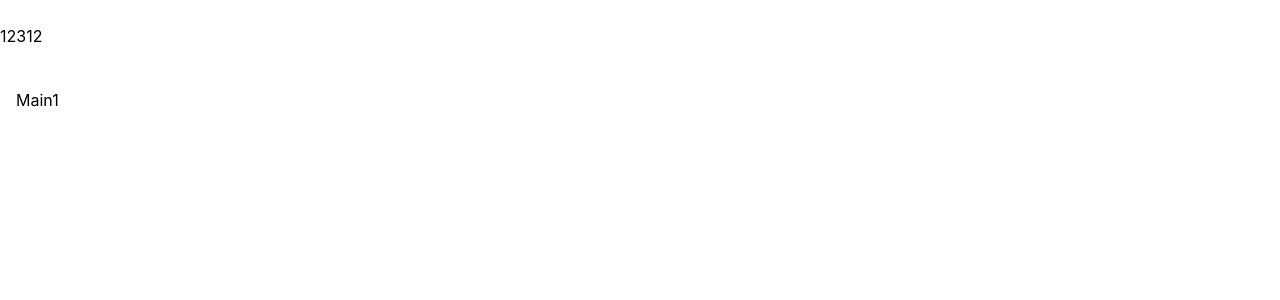
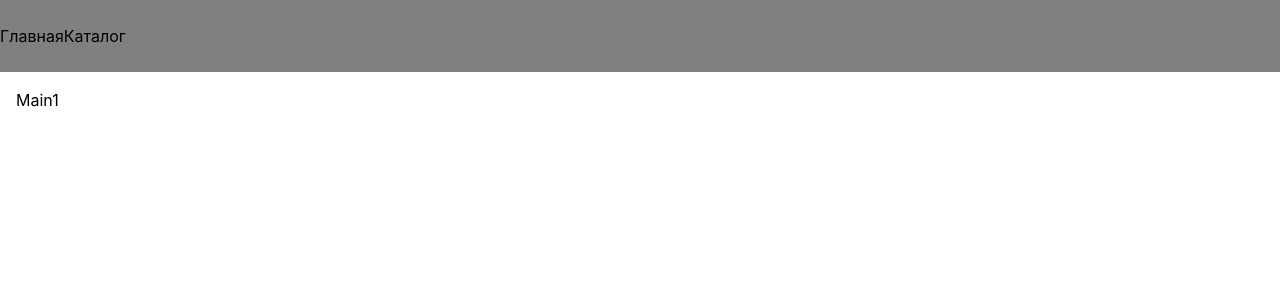
Before and after one commit to ProkoshkinLeonid/wheels_react, a React (Vite) app: page /main in a window 1280 px wide. Shown: the top 300 px of the page. Built offline with nearby package versions, Linux system fonts and the light colour scheme.

Commit message:
add header

```diff
--- a/src/App.tsx
+++ b/src/App.tsx
@@ -3,6 +3,7 @@ import { Outlet, useNavigate } from "react-router-dom"
 
 import { AppShell, Flex, Group } from "@mantine/core"
 
+import { Header } from "./components/Header.tsx"
 import { PAGES } from "./pages/utils/routes.constants.ts"
 
 function App() {
@@ -21,9 +22,9 @@ function App() {
       header={{ height: 72 }}
       padding="md"
     >
-      <AppShell.Header>
+      <AppShell.Header bg="grey">
         <Group h="100%" w="100%">
-          <div>12312</div>
+          <Header />
         </Group>
       </AppShell.Header>
       <AppShell.Main pb={0} pr={0} w="100%">
--- /dev/null
+++ b/src/components/Header.tsx
@@ -0,0 +1,10 @@
+import { Flex } from "@mantine/core"
+
+export const Header = () => {
+  return (
+    <Flex justify="space-between">
+      <Flex>Главная</Flex>
+      <Flex>Каталог</Flex>
+    </Flex>
+  )
+}
```
